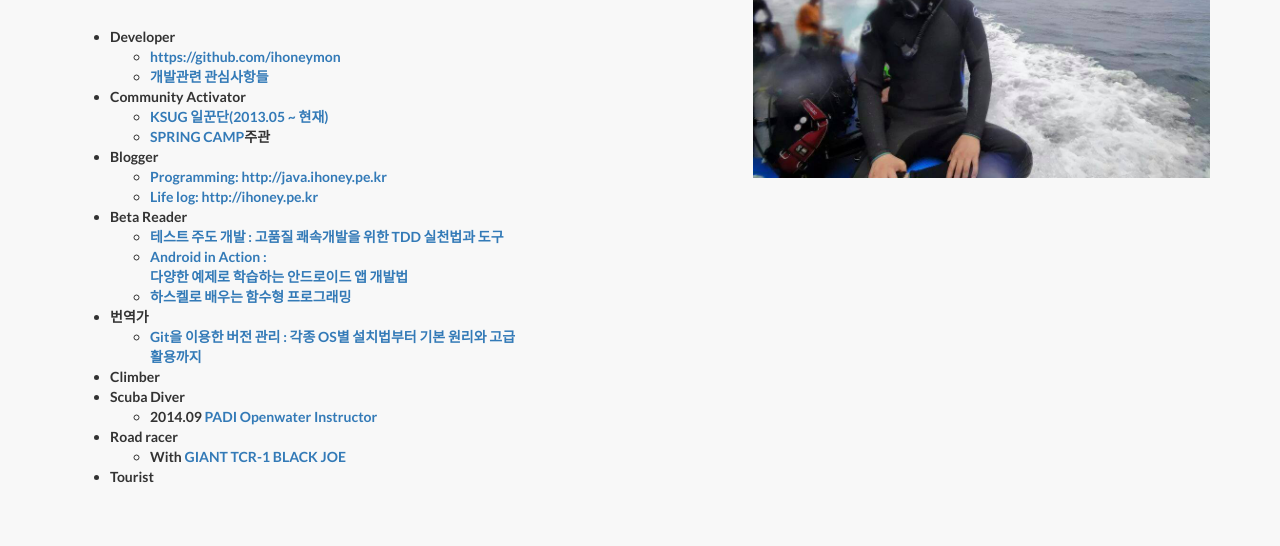
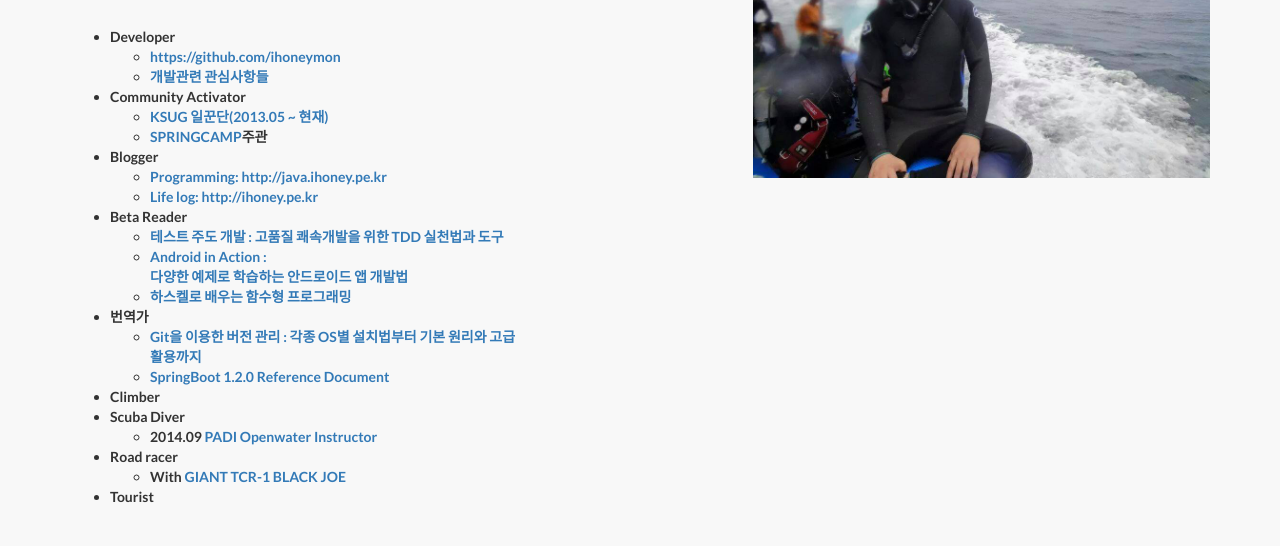
Before and after one commit to ihoneymon/2018_ihoneymon.github.com, a plain HTML site: page index.html in a window 1280 px wide. Shown: the part 1866-2412 px from the top of the page. Drawn offline with Linux system fonts and the light colour scheme.

Commit message:
SpringBoot 1.2.0 번역 항목 추가

```diff
--- a/index.html
+++ b/index.html
@@ -194,7 +194,7 @@
               <li>Community Activator</li>
               <ul>
                 <li><a href="http://www.ksug.org/">KSUG 일꾼단(2013.05 ~ 현재)</a></li>
-                <li><a href="http://www.springcamp.io/">SPRING CAMP</a>주관</li>
+                <li><a href="http://www.springcamp.io/">SPRINGCAMP</a>주관</li>
               </ul>
               <li>Blogger</li>
               <ul>
@@ -210,6 +210,7 @@
               <li>번역가</li>
               <ul>
                 <li><a href="http://www.yes24.com/24/goods/12682332?scode=032&OzSrank=10">Git을 이용한 버전 관리 : 각종 OS별 설치법부터 기본 원리와 고급 활용까지</a></li>
+                <li><a href="https://github.com/ihoneymon/translate-spring-boot-reference">SpringBoot 1.2.0 Reference Document</a></li>
               </ul>
               <li>Climber</li>
               <li>Scuba Diver</li>
```
